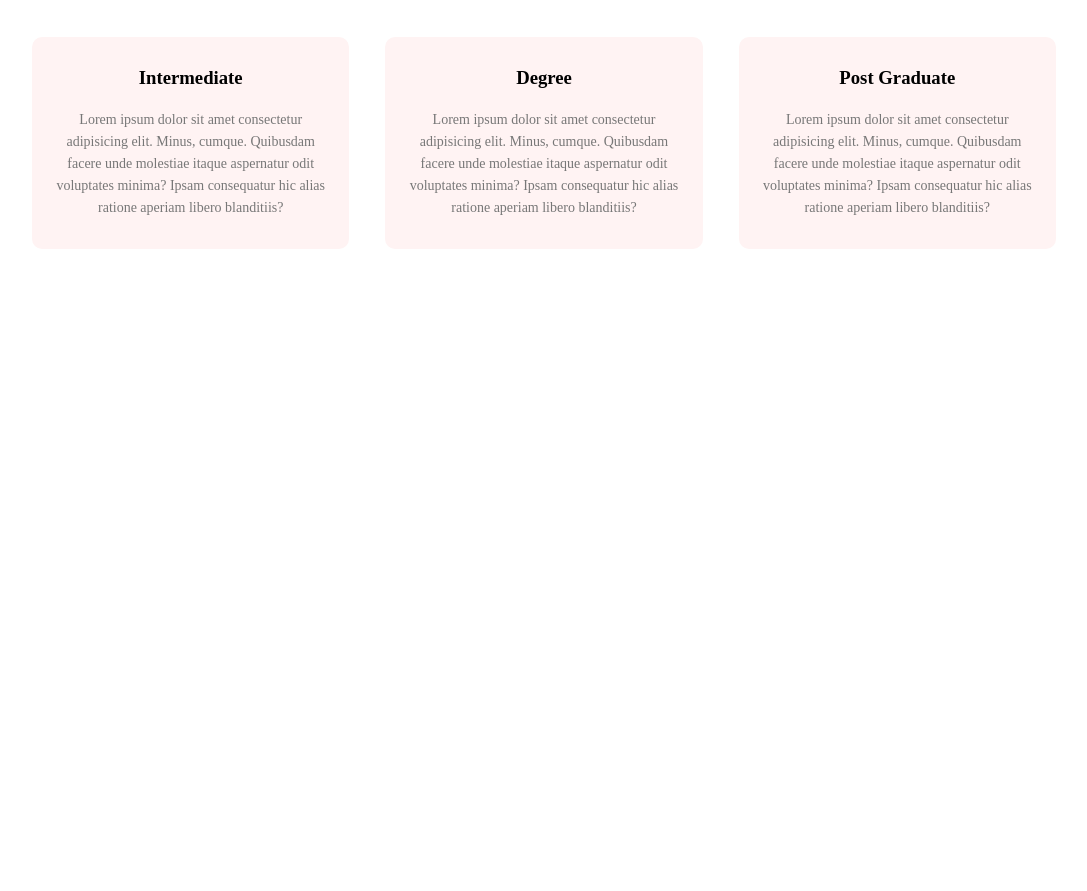
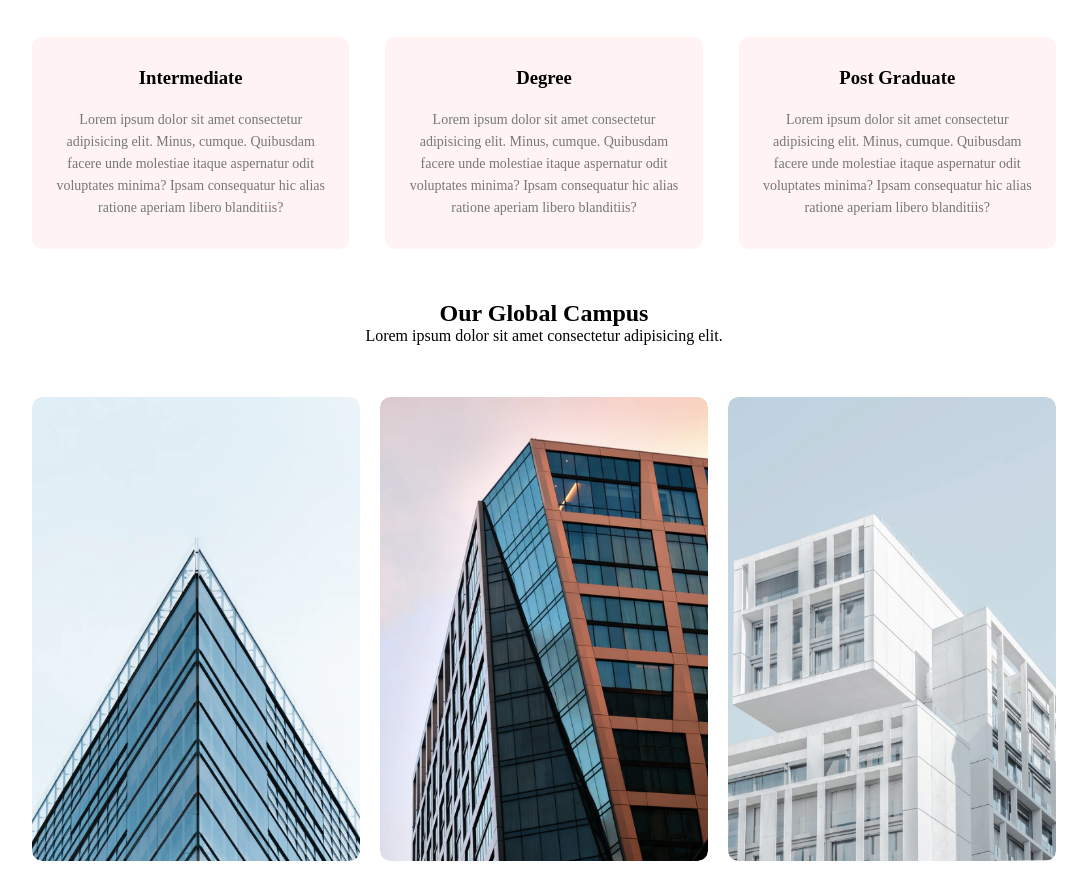
Before and after one commit to suleojimahpeter34/university-website, a plain HTML site: page index.html in a window 1280 px wide. Shown: the part 998-1889 px from the top of the page, without its empty margins (96-1183 px from the left). Before the commit the page ends 1298 px from the top, so only its background shows below. Drawn offline with Linux system fonts and the light colour scheme.

Commit message:
i added the campus section

```diff
--- a/index.html
+++ b/index.html
@@ -54,7 +54,31 @@
      </section>
     <!-- courses ends -->
 
-
+<!-- campus section -->
+     <section class="campus">
+        <h1>Our Global Campus</h1>
+        <p>Lorem ipsum dolor sit amet consectetur adipisicing elit.</p>
+        <div class="row">
+            <div class="campus-col">
+                <img src="images/london.png" alt="">
+                <div class="layer">
+                    <h3>LONDON</h3>
+                </div>
+            </div>
+            <div class="campus-col">
+                <img src="images/newyork.png" alt="">
+                <div class="layer">
+                    <h3>NEW YORK</h3>
+                </div>
+            </div>
+            <div class="campus-col">
+                <img src="images/washington.png" alt="">
+                <div class="layer">
+                    <h3>WASHINGTON</h3>
+                </div>
+            </div>
+        </div>
+     </section>
 
     <script>
         var navLinks = document.getElementById("navLinks");
--- a/style.css
+++ b/style.css
@@ -168,10 +168,66 @@ nav .fa{
     margin: 10px 0;
 }
 .course-col:hover{
-    box-shadow: 0 0 20px 0 rgba(0, 0, 0, 0.2);
+    box-shadow: 0 0 20px 0 rgba(0, 0, 0, 0.8);
 }
 @media(max-width : 700px){
     .row{
         flex-direction: column;
     }
 }
+
+
+
+
+
+/* campus */
+.campus{
+    width: 80%;
+    margin: auto;
+    text-align: center;
+}
+.campus-col{
+    flex-basis: 32%;
+    border-radius: 10px;
+    margin-bottom: 30px;
+    position: relative;
+    overflow: hidden;
+
+}
+.campus-col img{
+    width: 100%;
+    border-radius: 10px;
+    display: block;
+}
+.layer{
+    background-color: transparent;
+    height: 100%;
+    width: 100%;
+    position: absolute;
+    top: 0;
+    left: 0;
+    transition: 0.5s;
+
+}
+.layer:hover{
+    background: rgba(226,0,0,0.7);
+    transition: 0.5s;
+}
+.layer h3{
+    width: 100%;
+    font-weight: 500;
+    color: #fff;
+    font-size: 26px;
+    bottom: 0;
+    left: 50%;
+    transform: translateX(-50%);
+    position: absolute;
+    opacity: 0;
+}
+.layer:hover h3{
+    bottom: 49%;
+    opacity: 1;
+    transition: 0.5s;
+
+
+}
```
